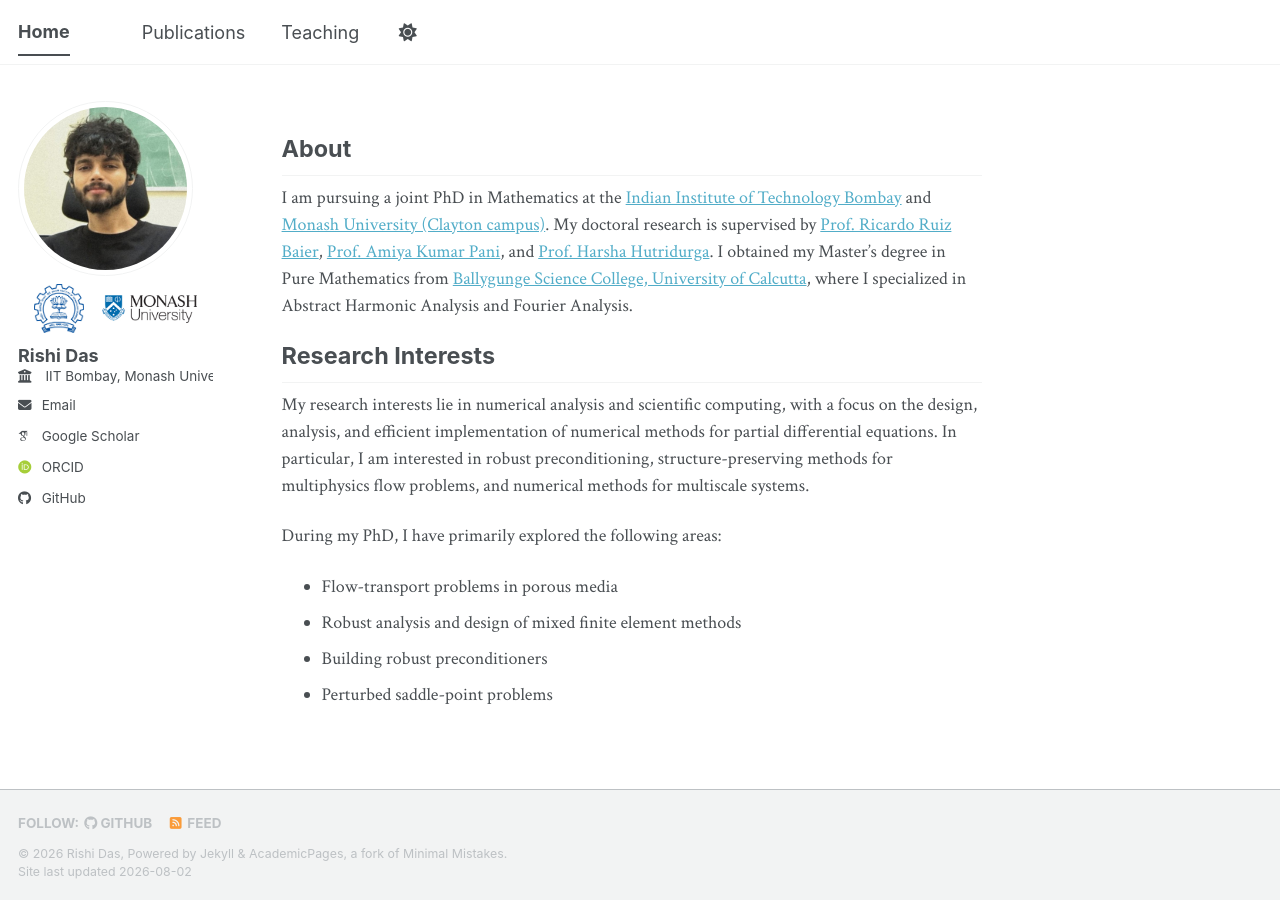
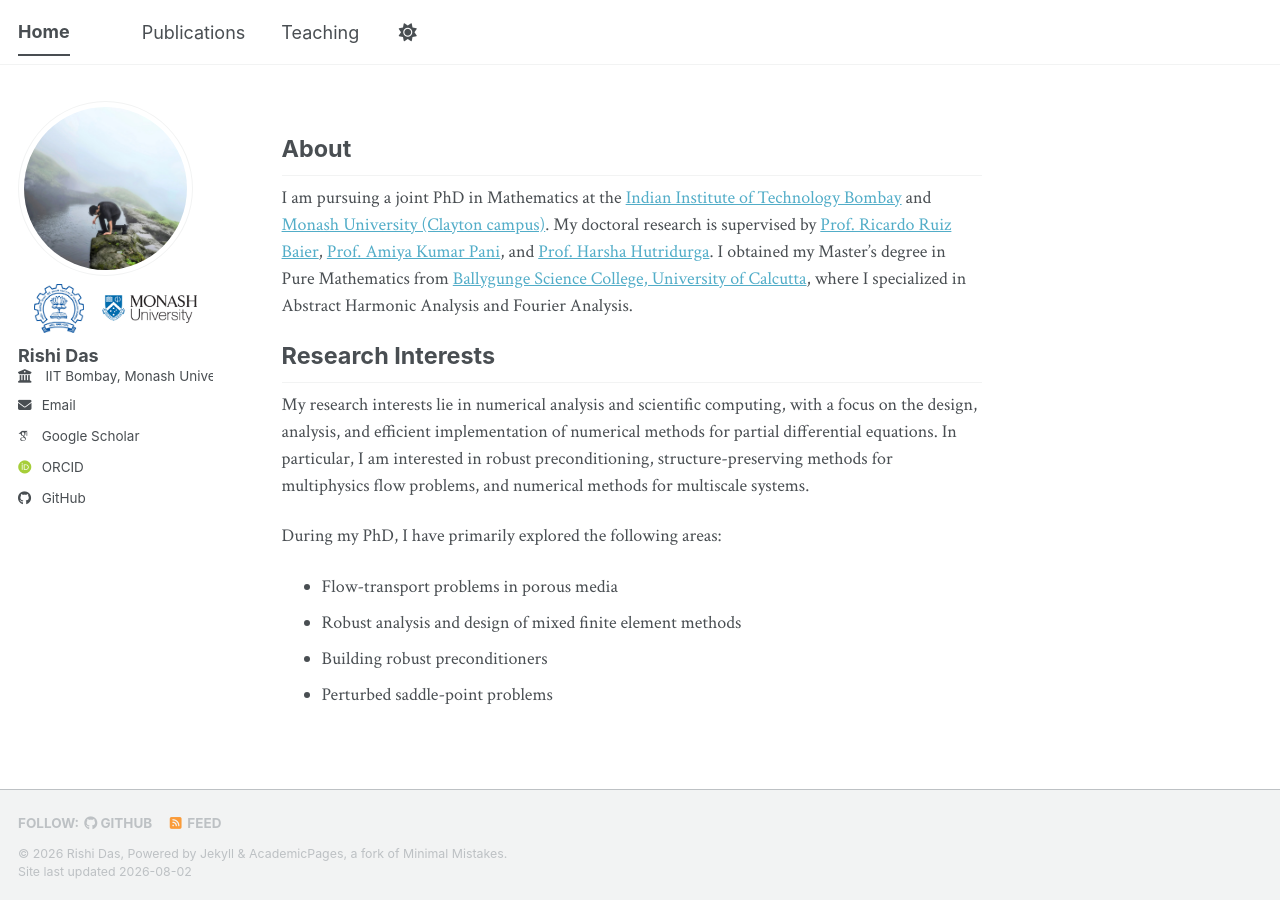
Before and after one commit to rishidas-04/rishidas-04.github.io, a Jekyll site: the page built from _pages/about.md, in a window 1280 px wide. Built offline with Jekyll 4.4.1, drawn with Linux system fonts in a browser that asks for light colours; some web fonts are replaced; a script bundle is joined from its source files by our own code; library files that are not in the unit come from our copies.

Commit message:
Update author's avatar URL in config file

```diff
--- a/_config.yml
+++ b/_config.yml
@@ -23,7 +23,7 @@
 #               Additional customization can be done by editing /_includes/author-profile.html
 author:
   # Biographic information
-  avatar           : "https://rishidas-04.github.io/images/RPROFPIC1.jpeg"
+  avatar           : "https://rishidas-04.github.io/images/rishi_profile_pic.jpg"
   name             : "Rishi Das"
   pronouns         : # example: "she/her"
   bio              : #"Short biography for the left-hand sidebar"
```
